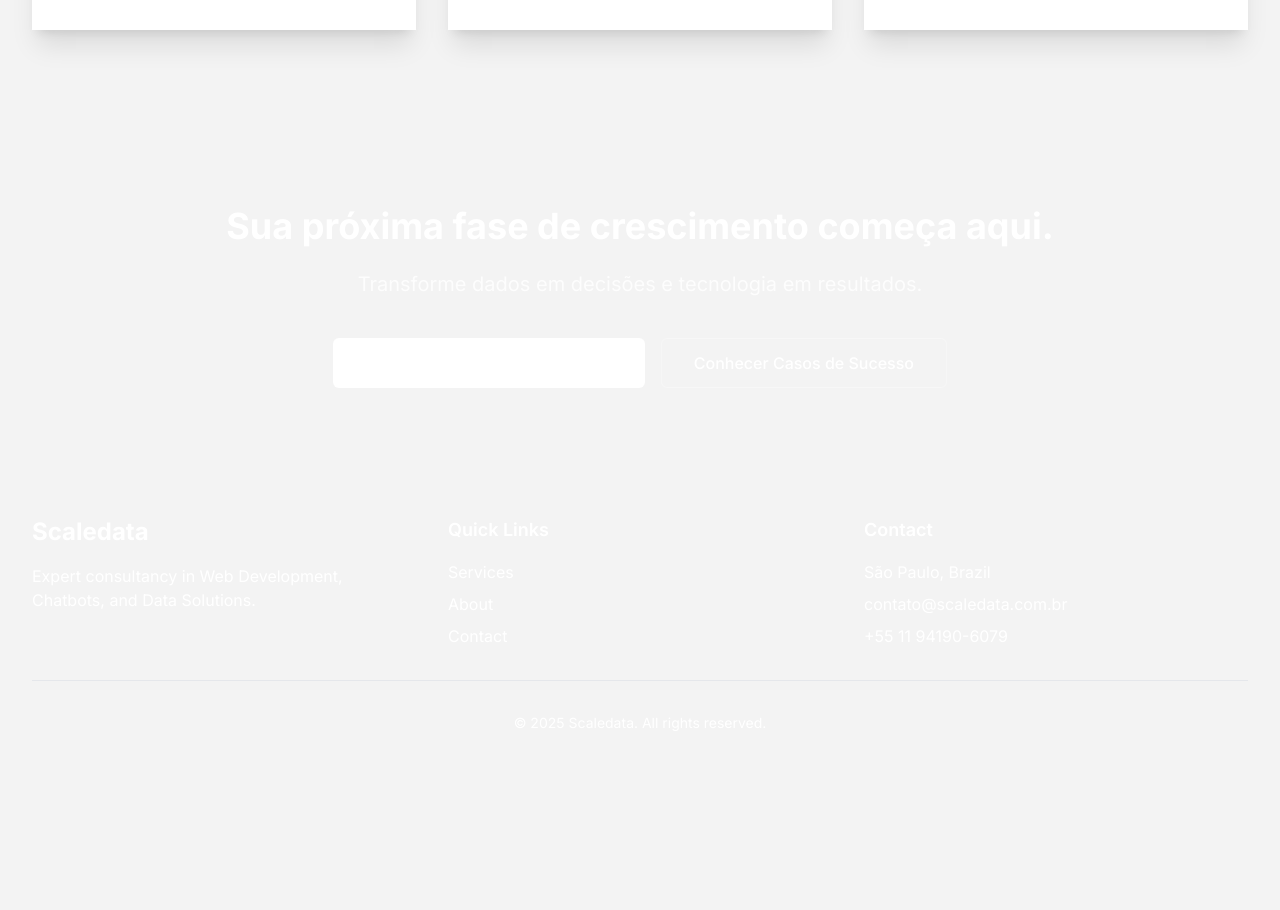
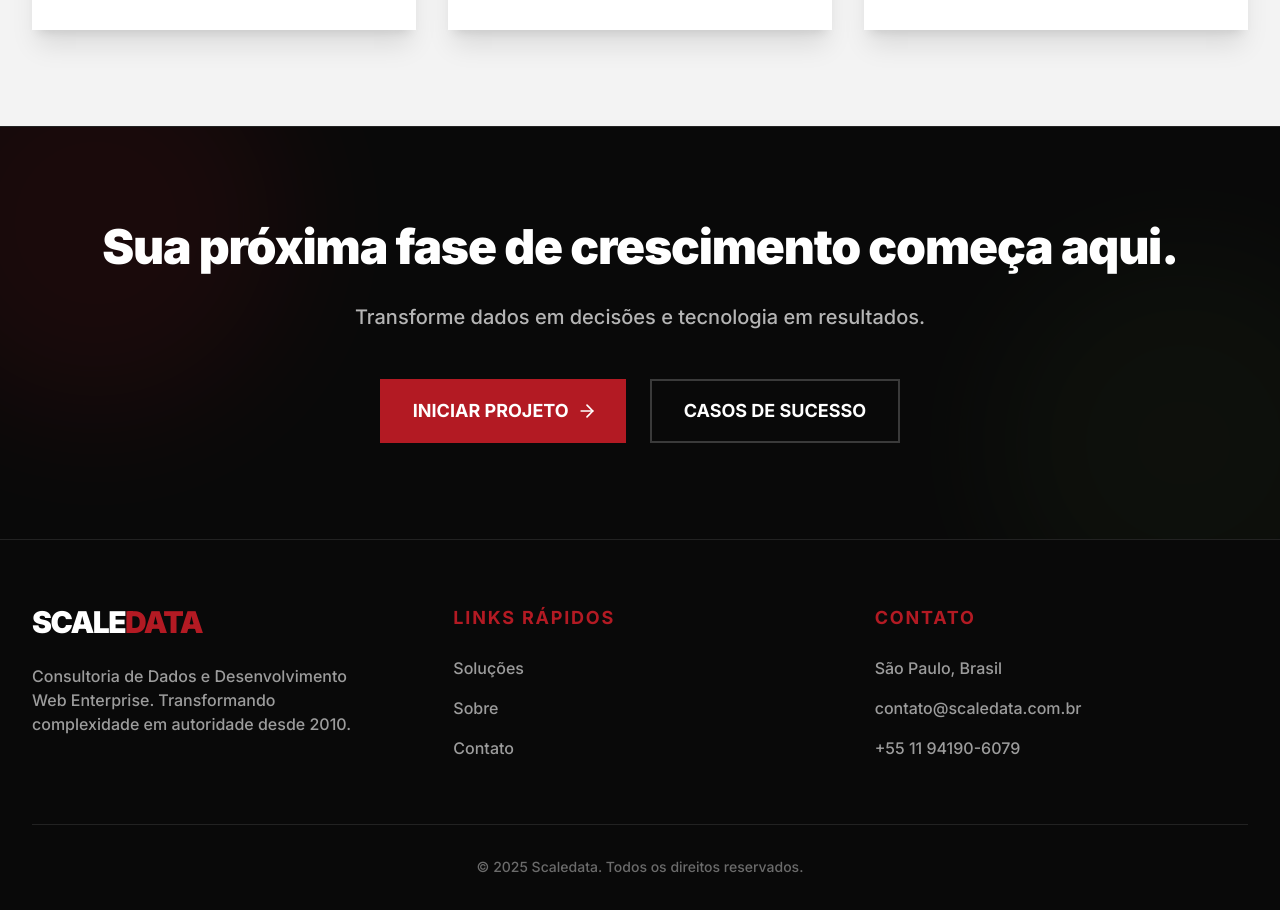
Before and after one commit to ivonsmatos/scaledata, a React (Vite) app: page / in a window 1280 px wide. Shown: the part 1600-2510 px from the top of the page. Before the commit the page ends 2381 px from the top, so only its background shows below. Built offline with nearby package versions, Linux system fonts and the light colour scheme.

Commit message:
fix: update footer and cta colors to match new design system

```diff
--- a/src/components/CallToAction.tsx
+++ b/src/components/CallToAction.tsx
@@ -15,20 +15,20 @@ interface CallToActionProps {
 const CallToAction: React.FC<CallToActionProps> = ({
   title = "Sua próxima fase de crescimento começa aqui.",
   subtitle = "Transforme dados em decisões e tecnologia em resultados.",
-  primaryBtnText = "Agendar Consultoria Técnica",
+  primaryBtnText = "INICIAR PROJETO",
   primaryBtnLink = "/contato",
-  secondaryBtnText = "Conhecer Casos de Sucesso",
+  secondaryBtnText = "CASOS DE SUCESSO",
   secondaryBtnLink = "/solucoes"
 }) => {
   return (
-    <section className="py-20 bg-deep text-white relative overflow-hidden">
+    <section className="py-24 bg-brand-dark text-white relative overflow-hidden border-t border-white/10">
       <div className="max-w-7xl mx-auto px-4 sm:px-6 lg:px-8 relative z-10 text-center">
         <motion.h2
           initial={{ opacity: 0, y: 20 }}
           whileInView={{ opacity: 1, y: 0 }}
           viewport={{ once: true }}
           transition={{ duration: 0.5 }}
-          className="text-3xl sm:text-4xl font-bold mb-6"
+          className="text-4xl sm:text-5xl font-black mb-8 tracking-tight"
         >
           {title}
         </motion.h2>
@@ -37,7 +37,7 @@ const CallToAction: React.FC<CallToActionProps> = ({
           whileInView={{ opacity: 1, y: 0 }}
           viewport={{ once: true }}
           transition={{ duration: 0.5, delay: 0.1 }}
-          className="text-xl text-white/80 mb-10 max-w-2xl mx-auto"
+          className="text-xl text-white/70 mb-12 max-w-2xl mx-auto font-medium"
         >
           {subtitle}
         </motion.p>
@@ -46,11 +46,11 @@ const CallToAction: React.FC<CallToActionProps> = ({
           whileInView={{ opacity: 1, y: 0 }}
           viewport={{ once: true }}
           transition={{ duration: 0.5, delay: 0.2 }}
-          className="flex flex-col sm:flex-row justify-center gap-4"
+          className="flex flex-col sm:flex-row justify-center gap-6"
         >
           <Link
             to={primaryBtnLink}
-            className="inline-flex items-center justify-center px-8 py-3 border border-transparent text-base font-medium rounded-md text-deep bg-white hover:bg-gray-100 transition-colors"
+            className="inline-flex items-center justify-center px-8 py-4 border border-transparent text-lg font-bold rounded-none text-white bg-brand-primary hover:bg-brand-alert transition-colors"
           >
             {primaryBtnText}
             <ArrowRight className="ml-2 -mr-1 h-5 w-5" />
@@ -58,7 +58,7 @@ const CallToAction: React.FC<CallToActionProps> = ({
           {secondaryBtnText && (
             <Link
               to={secondaryBtnLink}
-              className="inline-flex items-center justify-center px-8 py-3 border border-white/30 text-base font-medium rounded-md text-white hover:bg-white/10 transition-colors"
+              className="inline-flex items-center justify-center px-8 py-4 border-2 border-white/20 text-lg font-bold rounded-none text-white hover:bg-white hover:text-brand-dark transition-colors"
             >
               {secondaryBtnText}
             </Link>
@@ -68,8 +68,8 @@ const CallToAction: React.FC<CallToActionProps> = ({
 
       {/* Abstract Background */}
       <div className="absolute top-0 left-0 w-full h-full overflow-hidden -z-0 opacity-10">
-        <div className="absolute -top-24 -left-24 w-96 h-96 rounded-full bg-primary blur-3xl"></div>
-        <div className="absolute -bottom-24 -right-24 w-96 h-96 rounded-full bg-soft blur-3xl"></div>
+        <div className="absolute -top-24 -left-24 w-96 h-96 rounded-full bg-brand-primary blur-3xl"></div>
+        <div className="absolute -bottom-24 -right-24 w-96 h-96 rounded-full bg-brand-secondary blur-3xl"></div>
       </div>
     </section>
   );
--- a/src/components/Footer.tsx
+++ b/src/components/Footer.tsx
@@ -2,34 +2,36 @@ import React from 'react';
 
 const Footer: React.FC = () => {
   return (
-    <footer className="bg-dark text-white py-12">
+    <footer className="bg-brand-dark text-white py-16 border-t border-white/10">
       <div className="max-w-7xl mx-auto px-4 sm:px-6 lg:px-8">
-        <div className="grid grid-cols-1 md:grid-cols-3 gap-8">
+        <div className="grid grid-cols-1 md:grid-cols-3 gap-12">
           <div>
-            <h3 className="text-2xl font-bold mb-4">Scaledata</h3>
-            <p className="text-soft/80">
-              Expert consultancy in Web Development, Chatbots, and Data Solutions.
+            <h3 className="text-3xl font-black mb-6 tracking-tighter">
+              SCALE<span className="text-brand-primary">DATA</span>
+            </h3>
+            <p className="text-white/60 font-medium max-w-xs">
+              Consultoria de Dados e Desenvolvimento Web Enterprise. Transformando complexidade em autoridade desde 2010.
             </p>
           </div>
           <div>
-            <h4 className="text-lg font-semibold mb-4">Quick Links</h4>
-            <ul className="space-y-2">
-              <li><a href="#services" className="text-soft/80 hover:text-white transition-colors">Services</a></li>
-              <li><a href="#about" className="text-soft/80 hover:text-white transition-colors">About</a></li>
-              <li><a href="#contact" className="text-soft/80 hover:text-white transition-colors">Contact</a></li>
+            <h4 className="text-lg font-bold mb-6 uppercase tracking-widest text-brand-primary">Links Rápidos</h4>
+            <ul className="space-y-4 font-medium">
+              <li><a href="/solucoes" className="text-white/60 hover:text-brand-primary transition-colors">Soluções</a></li>
+              <li><a href="/sobre" className="text-white/60 hover:text-brand-primary transition-colors">Sobre</a></li>
+              <li><a href="/contato" className="text-white/60 hover:text-brand-primary transition-colors">Contato</a></li>
             </ul>
           </div>
           <div>
-            <h4 className="text-lg font-semibold mb-4">Contact</h4>
-            <ul className="space-y-2 text-soft/80">
-              <li>São Paulo, Brazil</li>
+            <h4 className="text-lg font-bold mb-6 uppercase tracking-widest text-brand-primary">Contato</h4>
+            <ul className="space-y-4 text-white/60 font-medium">
+              <li>São Paulo, Brasil</li>
               <li>contato@scaledata.com.br</li>
               <li>+55 11 94190-6079</li>
             </ul>
           </div>
         </div>
-        <div className="border-t border-soft/20 mt-8 pt-8 text-center text-soft/60 text-sm">
-          <p>&copy; {new Date().getFullYear()} Scaledata. All rights reserved.</p>
+        <div className="border-t border-white/10 mt-16 pt-8 text-center text-white/40 text-sm font-medium">
+          <p>&copy; {new Date().getFullYear()} Scaledata. Todos os direitos reservados.</p>
         </div>
       </div>
     </footer>
```
